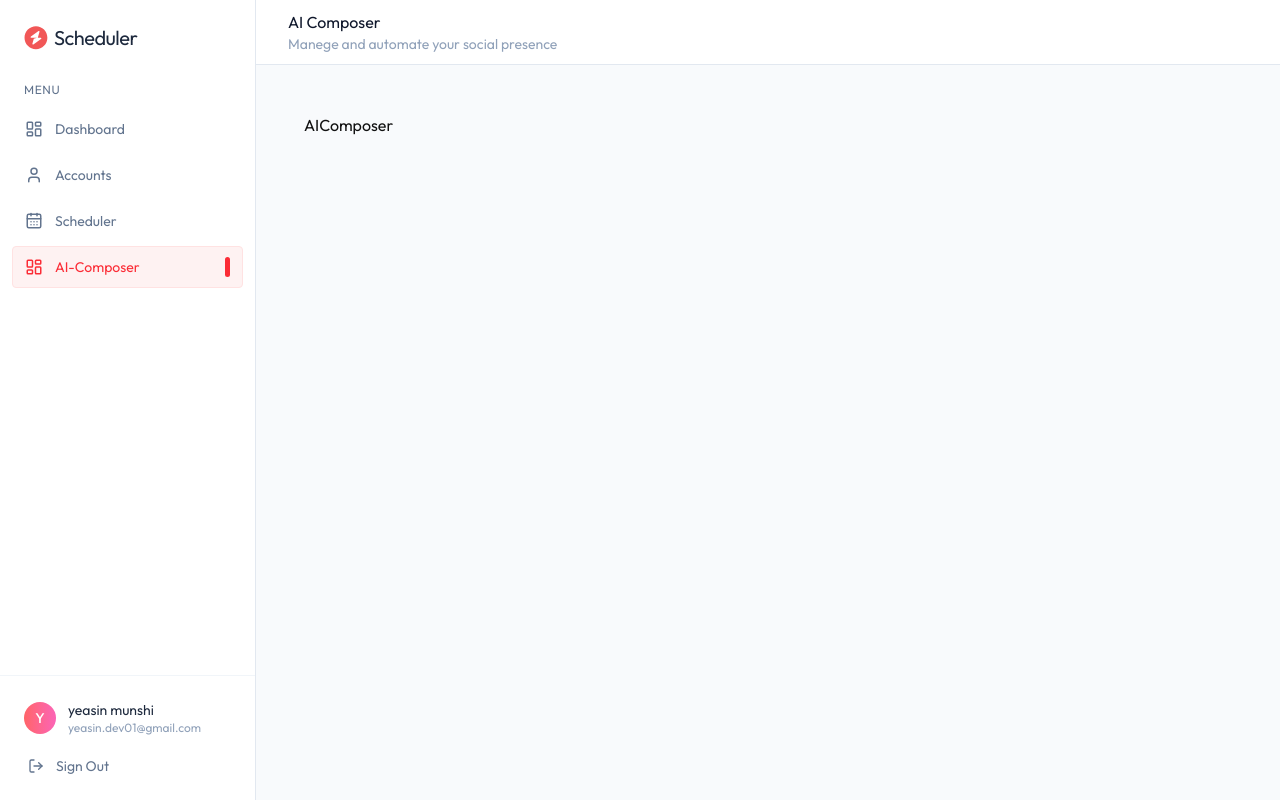
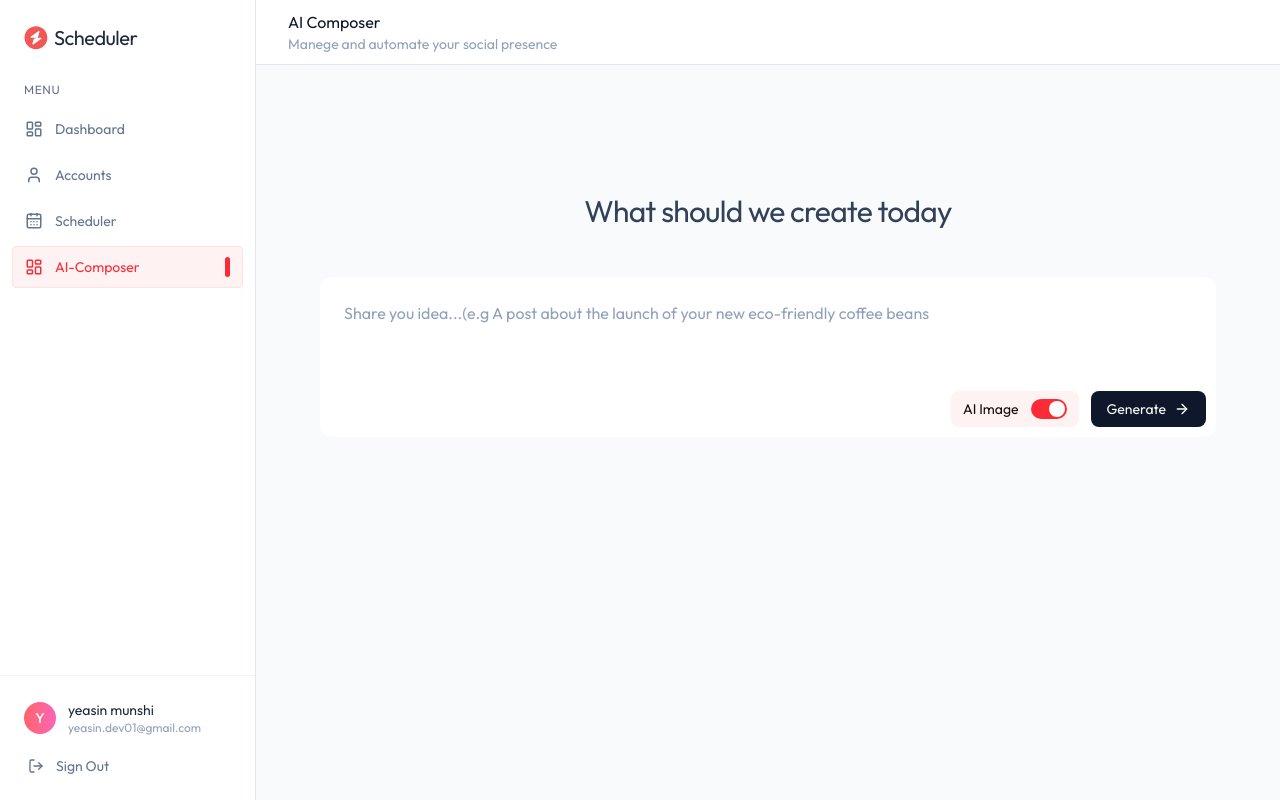
Before and after one commit to yeasin5060/social-scheduler, a React (Vite) app in the folder client/: page /ai-composer in a window 1280 px wide. Built offline with nearby package versions, Linux system fonts and the light colour scheme.

Commit message:
complete the handleGenerating function in aicomposer.tsx page

```diff
--- a/client/src/pages/dashboard/AIComposer.tsx
+++ b/client/src/pages/dashboard/AIComposer.tsx
@@ -1,8 +1,72 @@
-import React from 'react'
+import { useEffect, useState } from "react"
+import { dummyGenerationData } from "../../assets/assets";
+import { ArrowRightIcon, Loader2Icon } from "lucide-react";
+
 
 const AIComposer = () => {
+  const [prompt , setPrompt] = useState('');
+  const [tone , setTone] = useState('Professional');
+  const [generateImage , setGeneratImage] = useState(true);
+  const [loading , setLoading] = useState(false);
+  const [generations , setGenerations] = useState<any[]>([]);
+
+  //scheduling state
+  const [activeScheduler , setActiveScheduler] = useState<any>(null);
+  const [selectedPlatforms , setSelectedPlatforms] = useState<string[]>([]);
+  const [scheduledDate , setScheduledDate] = useState('');
+  const [scheduledTime , setScheduledTime] = useState('');
+  const [scheduling , setScheduling] = useState(false);
+
+  const fetchGenerations = async () => {
+    setGenerations(dummyGenerationData);
+  }
+
+  useEffect(()=> {
+    fetchGenerations();
+  },[]);
+
+  const tones = ["Professional","Creative","Funny","Minilist","Excited"];
+
+  const handleGenerate = async () => {
+    setLoading(true);
+    setTimeout(()=>{
+      setLoading(false)
+    },2000)
+  }
   return (
-    <div>AIComposer</div>
+    <div className="max-w-4xl mx-auto space-y-12 pb-20 animate-in fade-in duration-700">
+      {/* input section */}
+      <div className="space-y-6 text-center mt-20">
+        <h1 className="text-3xl text-slate-700 tracking-tight">What should we create today</h1>
+        <div className="relative group mt-12">
+          <textarea className="w-full py-6 px-6 bg-white bprder border-slate-300 rounded-xl text-slate-900 placeholder-slate-400 outline-none focus:border-slate-400 transition resize-none h-40" placeholder="Share you idea...(e.g A post about the launch of your new eco-friendly coffee beans" value={prompt} onChange={(e)=> setPrompt(e.target.value)}/>
+            <div className="absolute bottom-4 right-2.5 flex items-center gap-3 text-sm">
+              <button onClick={()=> setGeneratImage(!generateImage)} className="flex items-center gap-3 py-2 px-3 bg-red-50 rounded-lg">
+                <span>AI Image</span>
+                <div className={`relative inline-flex h-5 w-9 shrink-0 cursor-pointer rounded-full transition-colors duration-200 ease-in-out focus:outline-none ${generateImage ? "bg-red-500" : "bg-slate-200"}`}>
+                  <span className={`pointer-events-none size-4 transform translate-y-0.5 rounded-full bg-white transition ${generateImage ? "translate-x-4.5" : "translate-x-0.5"}`}/>
+                </div>
+              </button>
+              <button onClick={handleGenerate} className="bg-slate-900 hover:bg-slate-800 text-white flex items-center gap-2 px-4 py-2 rounded-lg">
+                {loading ?
+                (
+                  <>
+                    <Loader2Icon className="size-4 animate-spin"/>
+                    <span>Generating...</span>
+                  </>
+                )
+                :
+                (
+                  <>
+                    Generate
+                    <ArrowRightIcon className="size-4"/>
+                  </>
+                )}
+              </button>
+            </div>
+        </div>
+      </div>
+    </div>
   )
 }
 
```
